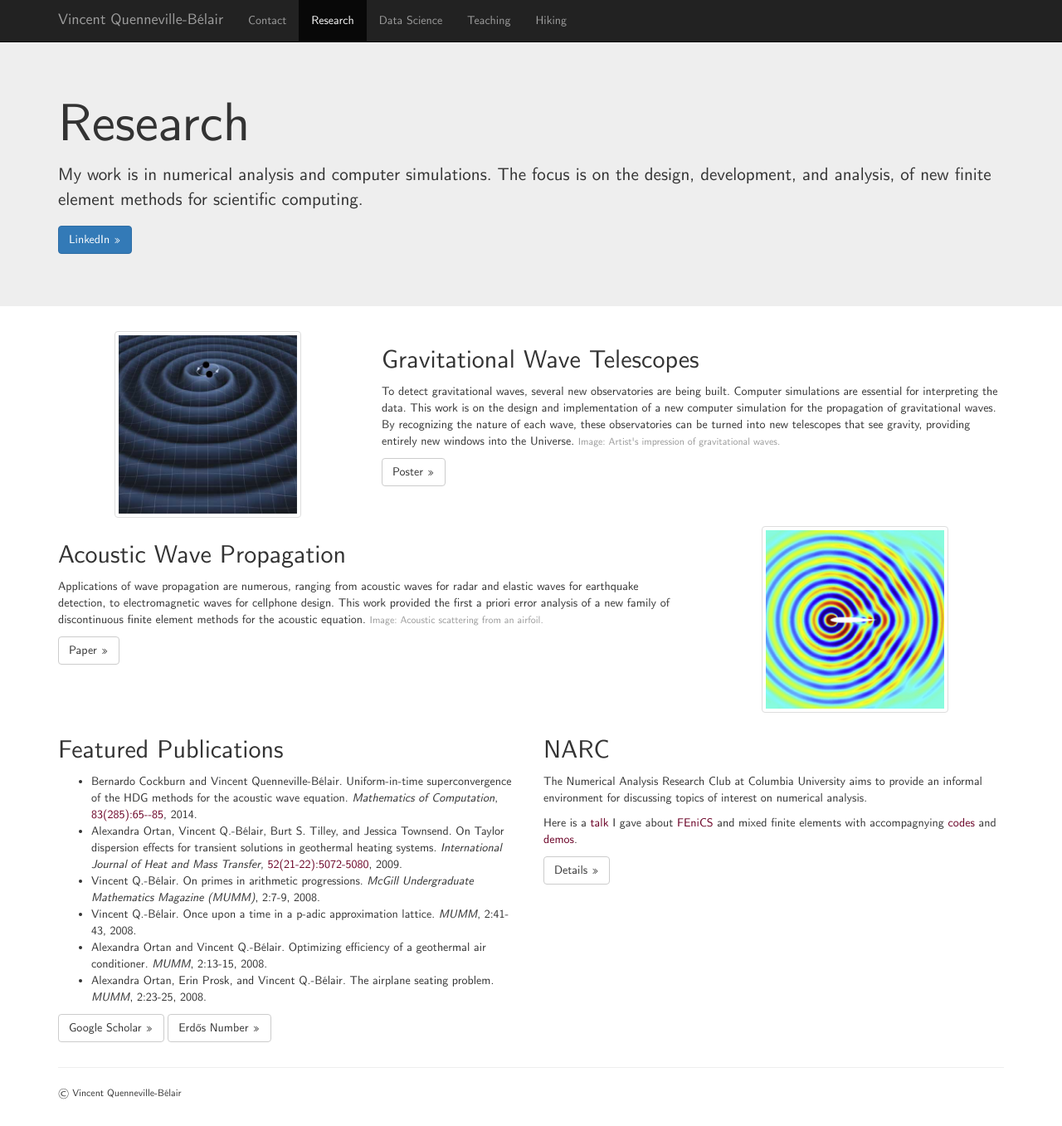
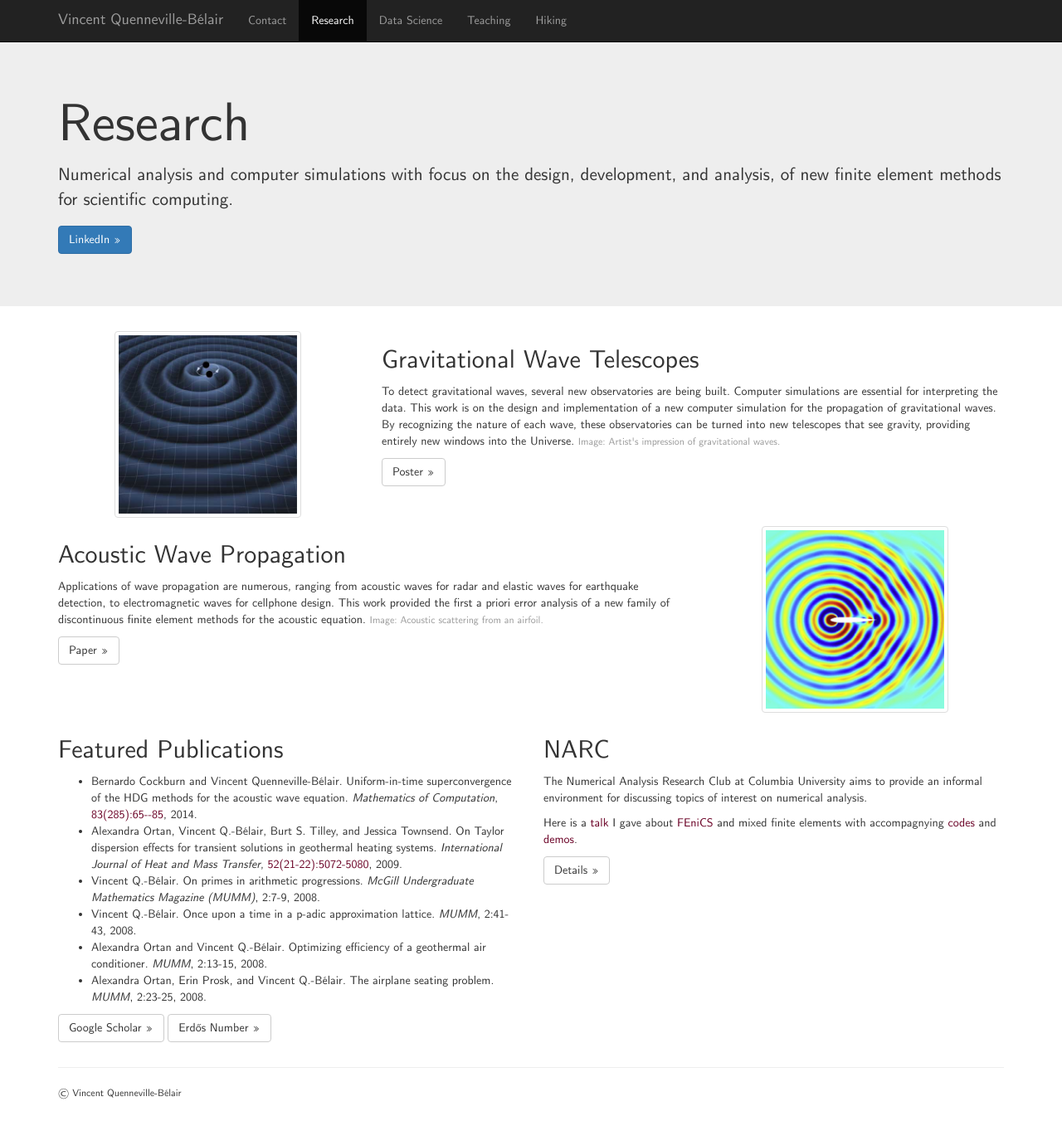
Before and after one commit to vincentqb/vincentqb.github.io.archive, a Jekyll site: the page built from research.html, in a window 1280 px wide and 1357 px high. Shown: the whole window at 83% size. Built offline with Jekyll 4.4.1, drawn with Linux system fonts in a browser that asks for light colours; nearby versions of some CDN libraries.

Commit message:
Impersonal style.

```diff
--- a/research.html
+++ b/research.html
@@ -36,7 +36,7 @@ layout: default
 <div class="jumbotron">
 <div class="container">
 <h1>Research</h1>
-<p>My work is in numerical analysis and computer simulations. The focus is on the design, development, and analysis, of new finite element methods for scientific computing.</p>
+<p>Numerical analysis and computer simulations with focus on the design, development, and analysis, of new finite element methods for scientific computing.</p>
 <p><a class="btn btn-primary" href="http://www.linkedin.com/in/vincentqb" role="button" onclick="trackOutboundLink('http://www.linkedin.com/in/vincentqb'); return false;">LinkedIn &raquo;</a></p>
 </div>
 </div>
```
